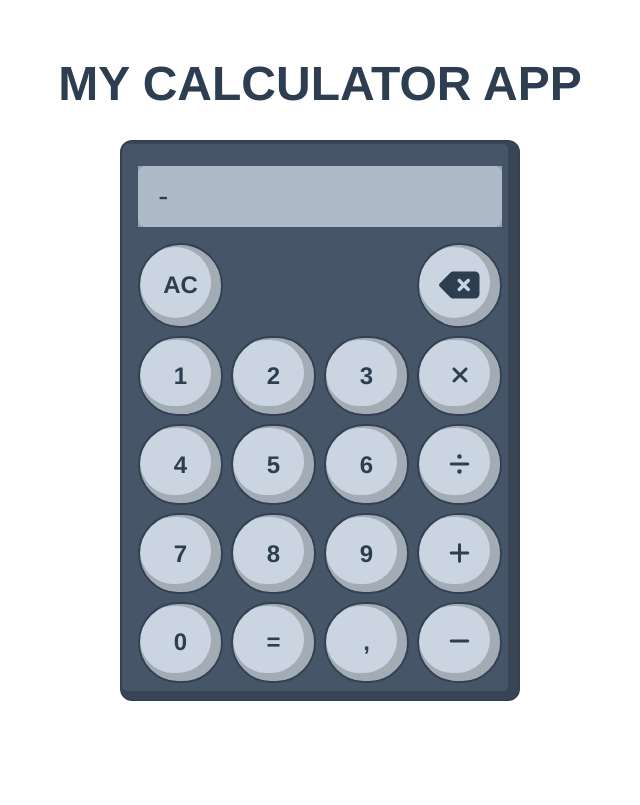
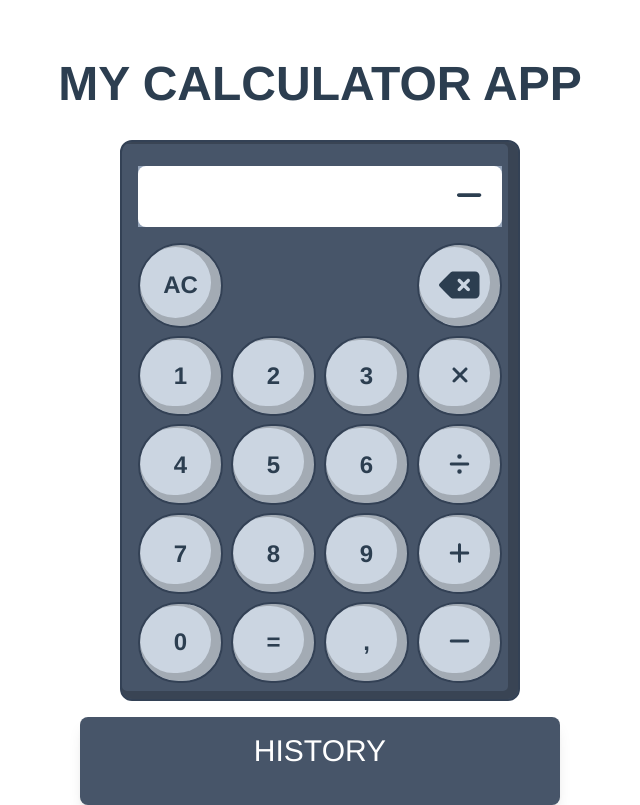
Before and after one commit to RazorPG/calculator-app, a Vue app: page / in a window 1280 px wide. Both pictures are taken after a click on the button 779 px from the left and 642 px from the top of the page. Shown: the whole page, without its empty margins (320-960 px from the left). Built offline with nearby package versions, Linux system fonts and the light colour scheme.

Commit message:
merubah beberapa logika yang ada di beberapa component

```diff
--- a/package.json
+++ b/package.json
@@ -12,7 +12,8 @@
     "@fortawesome/free-solid-svg-icons": "^6.6.0",
     "@fortawesome/vue-fontawesome": "^3.0.8",
     "core-js": "^3.8.3",
-    "vue": "^3.2.13"
+    "vue": "^3.2.13",
+    "vuex": "^4.0.2"
   },
   "devDependencies": {
     "@babel/core": "^7.12.16",
--- a/src/App.vue
+++ b/src/App.vue
@@ -1,5 +1,5 @@
 <template>
-  <div class="text-3xl md:text-5xl font-bold mb-6 md:mb-8">
+  <div class="text-4xl md:text-5xl font-bold mb-6 md:mb-8">
     <h1>MY CALCULATOR APP</h1>
   </div>
   <Layout />
--- a/src/components/CalcControlPanel.vue
+++ b/src/components/CalcControlPanel.vue
@@ -52,6 +52,10 @@
         type: Array,
         required: true,
       },
+      boolExecution: {
+        type: Boolean,
+        required: true,
+      },
     },
     mounted() {
       window.addEventListener('keydown', this.handleKeyInputValue)
@@ -69,12 +73,17 @@
       emitClearValuesPanel() {
         this.$emit('allClearValuesPanel')
       },
+      emitIsExecution(newVal) {
+        this.$emit('updateExecution', newVal)
+      },
       handleKeyInputValue(event) {
         // mengambil key dari keyboard
         const key = event.key
         if (key === ' ') {
           return
-        } else if (!isNaN(key) || key === '.') {
+        } else if (key === ',') {
+          return this.inputValuePanel('.')
+        } else if (!isNaN(key)) {
           return this.inputValuePanel(key)
         } else if (key == '=' || key == 'Enter') {
           return this.equal()
@@ -177,33 +186,36 @@
         }
       },
       equal() {
-        let newVal = this.calcDisplayValue
-        let newHistory = this.sendHistory
+        let currentDisplayValue = this.calcDisplayValue
         let boolNextInput = this.clearInputExp
-        const hasOperator = /[+\-*/]/.test(newVal)
+        let result = null
+
+        // Pisahkan currentDisplayValue berdasarkan operator untuk cek jumlah operand
+        const operands = currentDisplayValue.split(/[+\-*/]/)
+
+        // Jika dua operand dengan yang pertama kosong (misalnya, input "-5"), hentikan eksekusi
+        if (operands.length === 2 && operands[0] === '') {
+          return
+        }
+        // tes apakah ada operator di dalam currentDisplayValue
+        const hasOperator = /[+\-*/]/.test(currentDisplayValue)
         if (
-          newVal !== '' &&
-          !['*', '/', '+', '-'].includes(newVal.slice(-1)) &&
+          currentDisplayValue !== '' &&
+          !['*', '/', '+', '-'].includes(currentDisplayValue.slice(-1)) &&
           hasOperator
         ) {
           try {
-            console.log('Before eval:', typeof newVal, newVal)
-            const result = eval(newVal).toString()
-            console.log('after eval:', typeof newVal, newVal)
+            result = eval(currentDisplayValue).toString()
             if (result.includes('e')) {
               boolNextInput = true
             }
-            newHistory.push(`${newVal} = ${result}`)
-            newVal = result
+            currentDisplayValue = result
           } catch (err) {
             console.error('Error caught:', err.message)
-            newVal = 'Error'
+            currentDisplayValue = 'Error'
           }
-        } else {
-          newVal = 'Error'
         }
-        this.emitUpdateDisplay(newVal)
-        this.emitNewHistory(newHistory)
+        this.emitUpdateDisplay(currentDisplayValue)
         this.emitIsNextClear(boolNextInput)
       },
     },
--- a/src/components/History.vue
+++ b/src/components/History.vue
@@ -1,14 +1,33 @@
 <template>
-  <div class="mt-4 text-start">
-    <ul v-if="value.length">
-      <li v-for="(item, index) in value" :key="index">{{ item }}</li>
-    </ul>
+  <div
+    class="mt-4 text-start mx-auto max-w-[30rem] bg-slate-600 p-4 rounded-lg shadow-lg"
+  >
+    <h2 class="text-center mb-5 text-3xl text-white">HISTORY</h2>
+    <div class="text-lg text-start flex flex-col gap-2" v-if="value.length">
+      <span
+        v-for="(char, index) in value"
+        :key="index"
+        class="text-black bg-white w-full p-3 rounded-lg"
+      >
+        <component
+          class="mx-2"
+          :is="char.component"
+          :icon="char.icon"
+          v-if="char.isIcon"
+        />
+        <span v-else>{{ char.value }}</span>
+      </span>
+    </div>
   </div>
 </template>
 
 <script>
+  import { FontAwesomeIcon } from '@fortawesome/vue-fontawesome'
+
   export default {
     name: 'history',
+    components: FontAwesomeIcon,
     props: ['value'],
+    methods: {},
   }
 </script>
--- a/src/components/Layout.vue
+++ b/src/components/Layout.vue
@@ -5,21 +5,34 @@
     <div
       class="my-2 mb-4 bg-slate-400 h-full overflow-y-auto overflow-x-hidden"
     >
-      <input
-        type="text"
-        class="text-3xl w-full h-[3.8rem] p-3 rounded-lg resize-none"
-        disabled
-        :value="formattedDisplayValue"
+      <div
+        class="text-3xl w-full h-[3.8rem] p-3 rounded-lg resize-none bg-white overflow-y-auto text-end"
+      >
+        <span
+          v-for="(char, index) in formattedDisplayValue"
+          :key="index"
+          class="text-end"
+        >
+          <component
+            :is="char.component"
+            :icon="char.icon"
+            class="mx-2"
+            v-if="char.isIcon"
           />
+          <span v-else>{{ char.value }}</span>
+        </span>
+      </div>
     </div>
     <calc-control-panel
       @updateDisplayValue="updateDisplayValue"
       @addNewHistory="addNewHistory"
       @updateNextClear="updateNextInput"
       @allClearValuesPanel="clearAllValues"
+      @updateExecution="updateBoolExecution"
       :sendHistory="history"
       :calcDisplayValue="displayValue"
       :clearInputExp="clearNextInput"
+      :boolExecution="isExecution"
     />
   </div>
   <History :value="history" />
@@ -28,26 +41,48 @@
 <script>
   import History from './History.vue'
   import CalcControlPanel from './CalcControlPanel.vue'
+  import { FontAwesomeIcon } from '@fortawesome/vue-fontawesome'
 
   export default {
     name: 'Layout',
     components: {
       History,
       CalcControlPanel,
+      FontAwesomeIcon,
     },
     data: function () {
       return {
         displayValue: '',
         history: [],
         clearNextInput: false,
+        isExecution: true,
       }
     },
     computed: {
       formattedDisplayValue() {
-        const parts = this.displayValue.split(/([+\-*/])/)
-        const formattedParts = parts.map(part => {
-          let [integerPart, dot, floatPart] = part.split(/([.])/)
-
+        let display = this.displayValue
+        let displayPart = display.split(/([+\-*/])/)
+        return displayPart.map(char => {
+          let result = {}
+          // jika charnya adalah operator (+ - * / )
+          if (['+', '-', '*', '/'].includes(char)) {
+            result.isIcon = true
+            result.component = 'font-awesome-icon'
+            result.icon =
+              char === '+'
+                ? 'plus'
+                : char === '-'
+                ? 'minus'
+                : char === '/'
+                ? 'divide'
+                : 'xmark'
+          }
+          // jika charnya bukanlah operator
+          else {
+            let [integerPart, dote, floatPart] = char.split(/([.])/)
+            if (char.includes('.')) {
+              dote = ','
+            }
             if (integerPart.length > 16) {
               integerPart = integerPart.slice(0, 16)
             }
@@ -57,20 +92,26 @@
                   .split('')
                   .reverse()
                   .map((char, index) =>
-                  index % 3 === 0 && index !== 0 ? char + ',' : char
+                    index % 3 === 0 && index !== 0 ? char + '.' : char
                   )
                   .reverse()
                   .join('')
               : ''
-          return floatPart
-            ? `${integerPart}${dot}${floatPart}`
-            : dot
-            ? `${integerPart}${dot}`
+
+            result.isIcon = false
+            result.value = floatPart
+              ? `${integerPart}${dote}${floatPart}`
+              : dote
+              ? `${integerPart}${dote}`
               : integerPart
+          }
+          if (!this.isExecution) {
+            this.updateBoolExecution(true)
+            this.history.push(result)
+            console.log(this.history)
+          }
+          return result
         })
-        return this.clearNextInput
-          ? formattedParts.join('')
-          : formattedParts.join(' ')
       },
     },
     methods: {
@@ -87,6 +128,9 @@
         this.displayValue = ''
         this.clearNextInput = false
       },
+      updateBoolExecution(newVal) {
+        this.isExecution = newVal
+      },
     },
   }
 </script>
--- a/src/main.js
+++ b/src/main.js
@@ -3,7 +3,10 @@ import App from './App.vue';
 import './assets/style.css';
 import "animate.css/animate.css";
 import { library } from '@fortawesome/fontawesome-svg-core';
+import { FontAwesomeIcon } from '@fortawesome/vue-fontawesome';
 import { faXmark, faDeleteLeft, faDivide, faPlus, faMinus, faCircle } from '@fortawesome/free-solid-svg-icons';
 library.add(faXmark, faDeleteLeft, faDivide, faPlus, faMinus, faCircle);
 
-createApp(App).mount('#app')
+createApp(App)
+.component('font-awesome-icon', FontAwesomeIcon)
+.mount('#app')
```
Also changed, not shown: 1 other file (tests, documents, lock files or other folders). Lines whose indentation alone changed are shown as unchanged.
